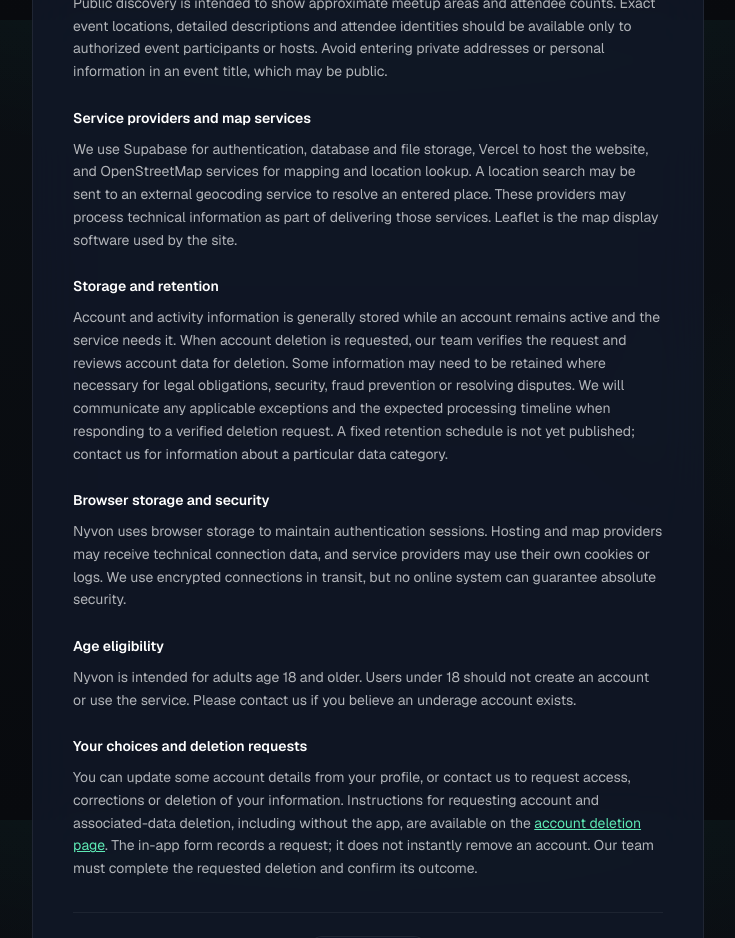
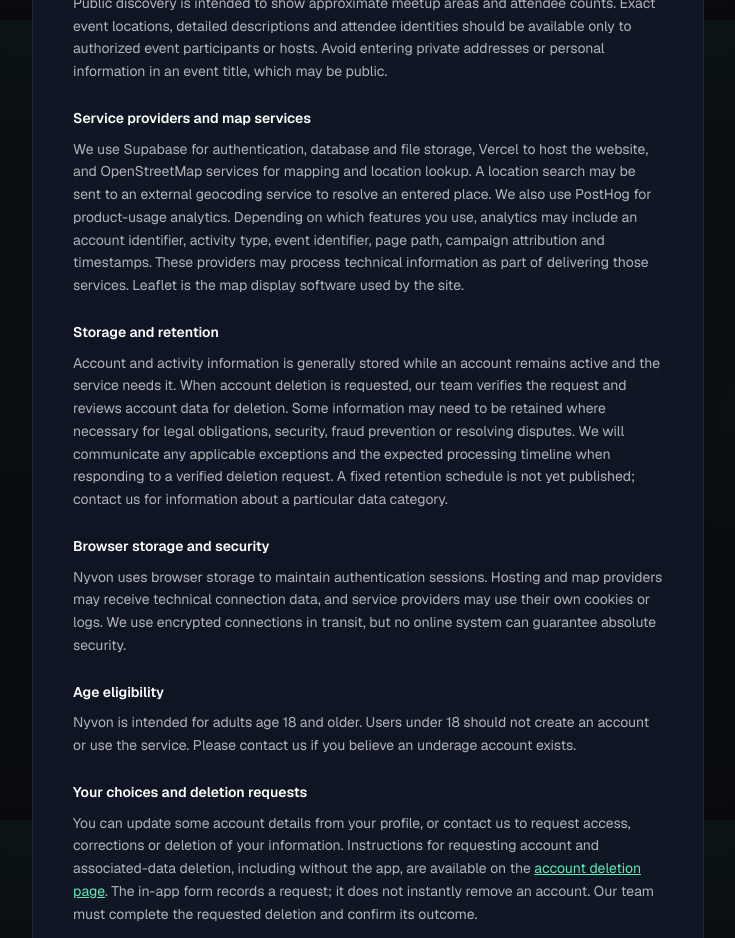
Before and after one commit to watch9collector-sys/LinkUp, a Next.js app: page /privacy in a window 1280 px wide. Shown: the part 780-1718 px from the top of the page, without its empty margins (272-1007 px from the left). Built offline with nearby package versions, Linux system fonts and the light colour scheme; no server answers.

Commit message:
privacy(review): disclose PostHog analytics data categories and provider in draft policy

```diff
--- a/app/privacy/page.tsx
+++ b/app/privacy/page.tsx
@@ -56,9 +56,13 @@ export default function PrivacyPage() {
             We use Supabase for authentication, database and file storage,
             Vercel to host the website, and OpenStreetMap services for mapping
             and location lookup. A location search may be sent to an external
-            geocoding service to resolve an entered place. These providers may
-            process technical information as part of delivering those services.
-            Leaflet is the map display software used by the site.
+            geocoding service to resolve an entered place. We also use PostHog
+            for product-usage analytics. Depending on which features you use,
+            analytics may include an account identifier, activity type,
+            event identifier, page path, campaign attribution and timestamps.
+            These providers may process technical information as part of
+            delivering those services. Leaflet is the map display software
+            used by the site.
           </p>
         </section>
         <section>
```
